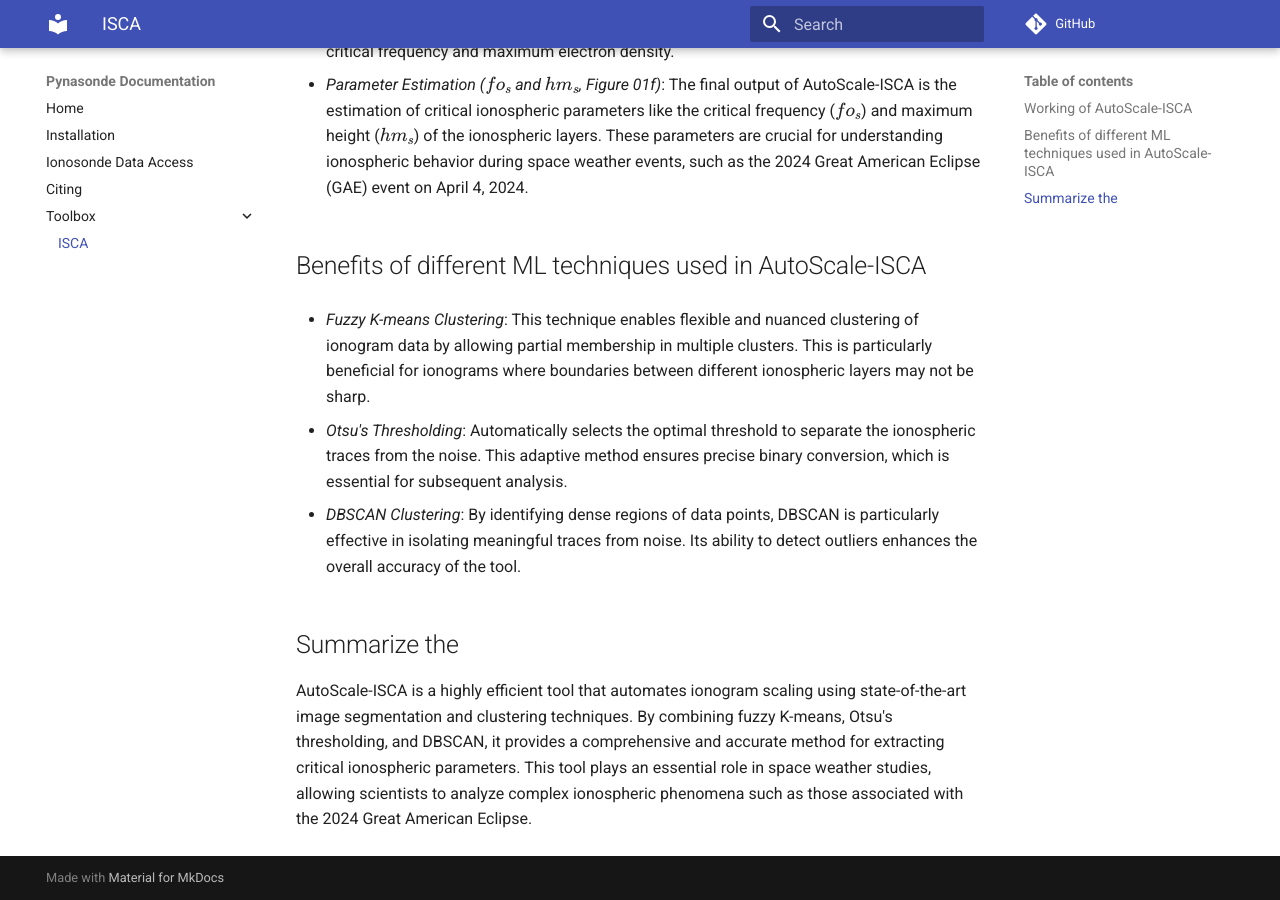
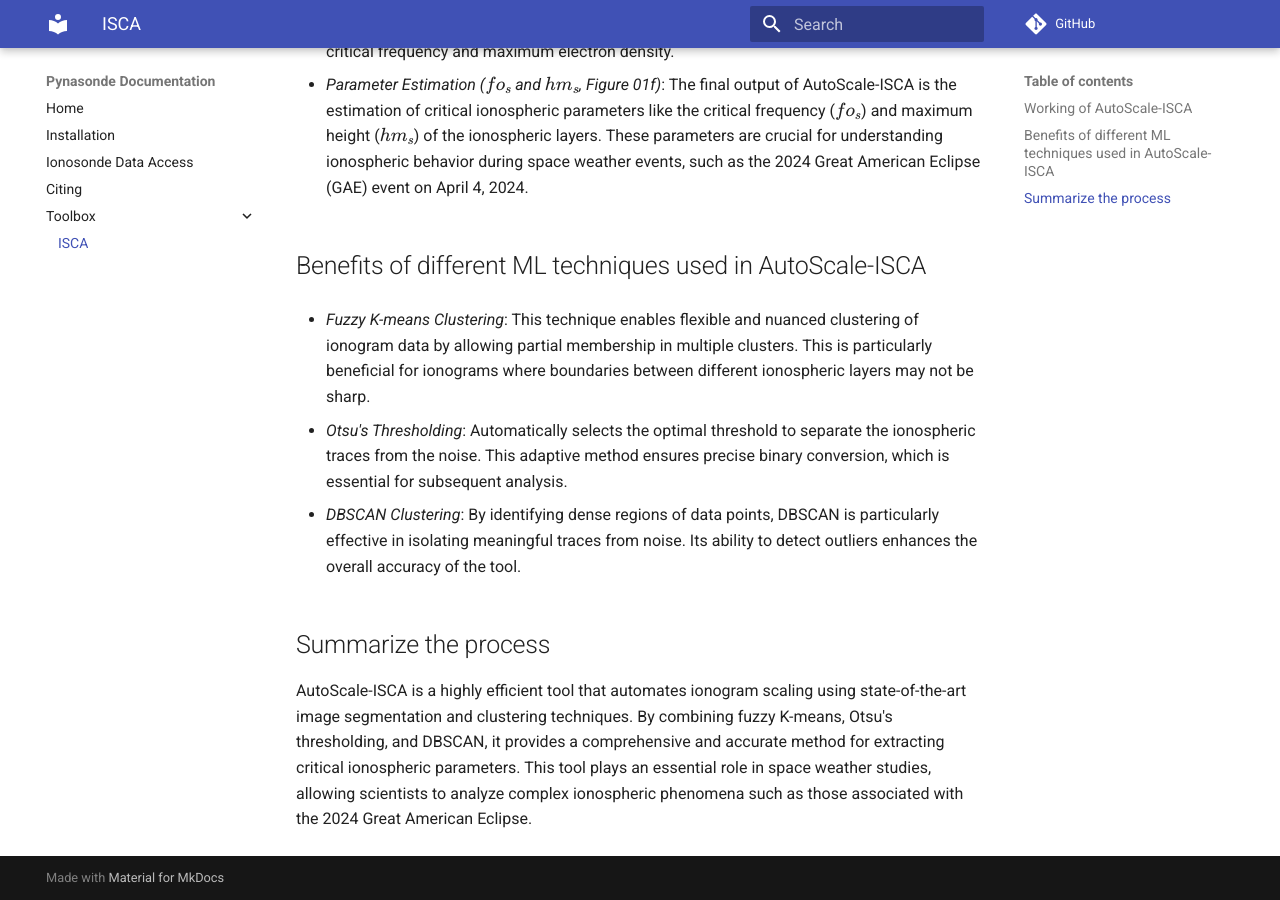
Before and after one commit to shibaji7/pynasonde, an MkDocs documentation site: the page built from docs/tools/isca.md, in a window 1280 px wide and 900 px high, scrolled down 2131 px. Built offline with MkDocs 1.6.1 and Material for MkDocs 9.7.7, drawn with Linux system fonts in a browser that asks for light colours; comment, search, counter and statistics services are not loaded.

Commit message:
updates on 10/14

```diff
--- a/docs/tools/isca.md
+++ b/docs/tools/isca.md
@@ -35,5 +35,5 @@ The workflow of AutoScale-ISCA begins with raw ionogram data, which undergoes a
 
 * _DBSCAN Clustering_: By identifying dense regions of data points, DBSCAN is particularly effective in isolating meaningful traces from noise. Its ability to detect outliers enhances the overall accuracy of the tool.
 
-## Summarize the
+## Summarize the process
 AutoScale-ISCA is a highly efficient tool that automates ionogram scaling using state-of-the-art image segmentation and clustering techniques. By combining fuzzy K-means, Otsu's thresholding, and DBSCAN, it provides a comprehensive and accurate method for extracting critical ionospheric parameters. This tool plays an essential role in space weather studies, allowing scientists to analyze complex ionospheric phenomena such as those associated with the 2024 Great American Eclipse.
```
